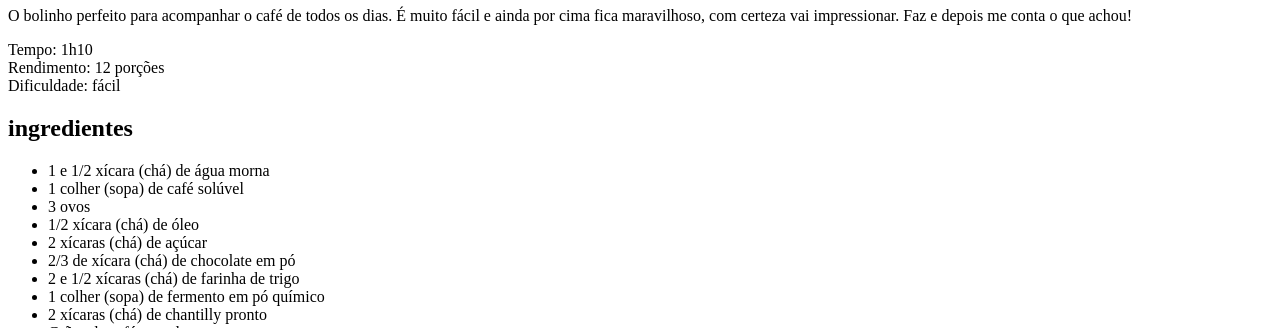
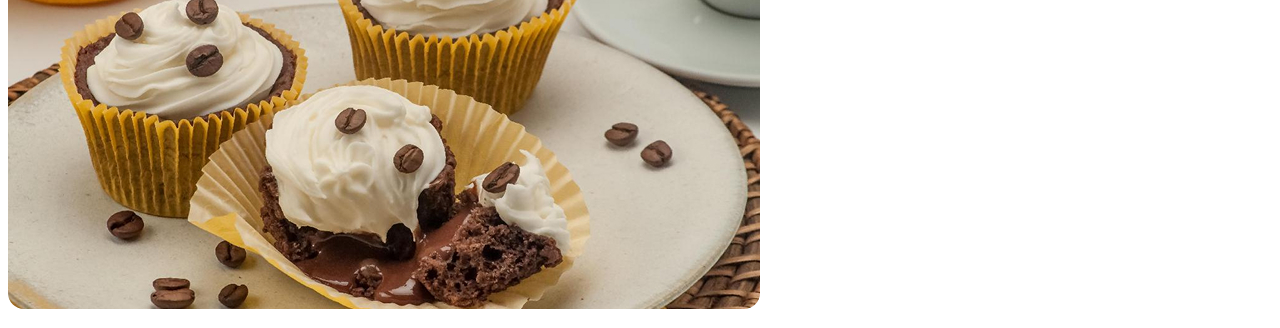
Before and after one commit to Dev-Alex004/Projeto-02, a plain HTML site: page index.html in a window 1280 px wide. Shown: the part 99-427 px from the top of the page. Drawn offline with Linux system fonts and the light colour scheme.

Commit message:
adicinando imagens e style.css

```diff
--- a/index.html
+++ b/index.html
@@ -3,11 +3,13 @@
 <head>
   <meta charset="UTF-8">
   <meta name="viewport" content="width=device-width, initial-scale=1.0">
-  <title>Document</title>
+  <title>Página de Receita</title>
+
+  <link rel="stylesheet" href="style.css">
 </head>
 <body>
   <div id="page">
-    <img src="" alt="">
+    <img src="./assets/main-image.png" alt="Imagem de um cupcake com grão de cafe e um chantilly">
     <main>
       <section id="about"></section>
       <h1>Cupcake de café com chantilly</h1>
--- /dev/null
+++ b/style.css
@@ -0,0 +1,3 @@
+img {
+  border-radius: 16px;
+}
```
Also changed, not shown: assets/bg-image.jpg (added), assets/main-image.png (added), 1 other file.
